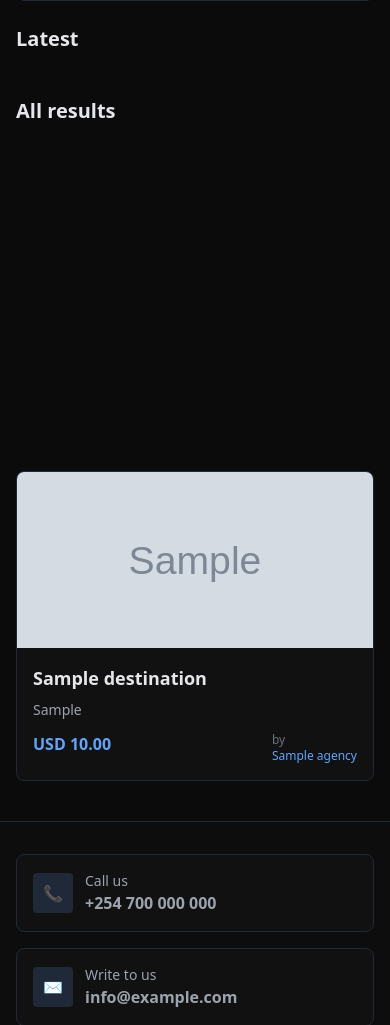
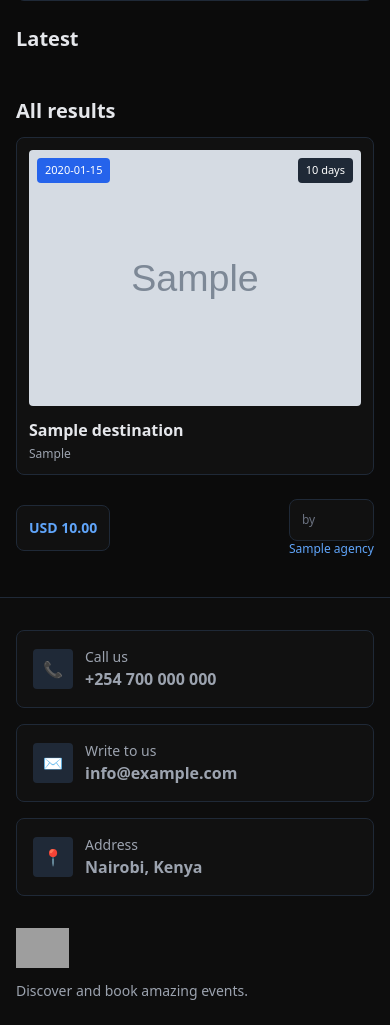
Before and after one commit to motechgroup/shikaticket, a PHP site: page /public/travel in a window 390 px wide. Shown: the part 688-1713 px from the top of the page. Run offline with PHP 8.4, Linux system fonts and the light colour scheme; the visitor is signed in with stand-in values (Sample User, id 1); tables that the repository leaves empty hold one stand-in row (values such as "Sample post"); grey boxes marked "Sample" are stand-in pictures; some libraries are stand-ins or nearby versions; grey boxes are pictures that could not be loaded.

Commit message:
Travel page styling aligned with events
- Card structure & spacings match events list
- Consistent image height, badges, and typography
- Responsive grid 1/2/3 cols with proper gaps

```diff
--- a/app/Views/travel/public_index.php
+++ b/app/Views/travel/public_index.php
@@ -38,23 +38,21 @@
 
   <?php if (!empty($featured)): ?>
   <h2 class="text-xl font-semibold mb-3">Featured</h2>
-  <div class="grid grid-cols-1 sm:grid-cols-2 md:grid-cols-3 gap-6 mb-8 auto-rows-fr items-stretch">
+  <div class="grid grid-cols-1 sm:grid-cols-2 lg:grid-cols-3 gap-4 md:gap-6 mb-8">
     <?php foreach ($featured as $d): ?>
-    <a class="group block h-full" href="<?php echo base_url('/travel/destination?id=' . $d['id']); ?>">
-      <div class="card card-hover h-full overflow-hidden flex flex-col">
+    <a class="block card card-hover p-3 md:p-4" href="<?php echo base_url('/travel/destination?id=' . $d['id']); ?>">
       <?php if (!empty($d['image_path'])): ?>
-          <div class="relative h-44 bg-gray-900 overflow-hidden">
-            <img class="w-full h-full object-cover group-hover:scale-105 transition-transform duration-300" src="<?php echo base_url($d['image_path']); ?>" alt="img">
+      <div class="relative rounded mb-3 h-64 bg-black overflow-hidden">
+        <span class="absolute top-2 left-2 z-10 text-[11px] md:text-xs bg-blue-600 text-white rounded px-2 py-1"><?php echo htmlspecialchars($d['departure_date']); ?></span>
+        <span class="absolute top-2 right-2 z-10 text-[11px] md:text-xs bg-gray-800 text-white rounded px-2 py-1"><?php echo (int)($d['duration_days'] ?? 1); ?> days</span>
+        <img src="<?php echo base_url($d['image_path']); ?>" alt="Destination" class="absolute inset-0 w-full h-full object-cover z-0">
       </div>
       <?php endif; ?>
-        <div class="p-4 flex-1 flex flex-col">
-          <div class="font-semibold text-lg mb-2 line-clamp-2 group-hover:text-blue-400 transition-colors"><?php echo htmlspecialchars($d['title']); ?></div>
-          <div class="text-gray-400 text-sm mb-3 line-clamp-1"><?php echo htmlspecialchars($d['destination']); ?></div>
-          <div class="mt-auto flex items-center justify-between">
-            <div class="text-blue-400 font-semibold text-base"><?php echo htmlspecialchars($d['currency']); ?> <?php echo number_format((float)$d['price'], 2); ?></div>
-            <div class="text-gray-500 text-xs">by <a href="<?php echo base_url('/travel/agency?id=' . $d['agency_id']); ?>" class="text-blue-400 hover:text-blue-300 transition-colors"><?php echo htmlspecialchars($d['company_name']); ?></a></div>
-          </div>
-        </div>
+      <h3 class="font-semibold text-base md:text-lg line-clamp-2"><?php echo htmlspecialchars($d['title']); ?></h3>
+      <p class="text-xs md:text-sm text-gray-400 mt-1 line-clamp-1"><?php echo htmlspecialchars($d['destination']); ?></p>
+      <div class="flex items-center justify-between mt-2">
+        <p class="text-blue-400 font-semibold text-sm md:text-base"><?php echo htmlspecialchars($d['currency']); ?> <?php echo number_format((float)$d['price'], 2); ?></p>
+        <span class="text-xs text-gray-500">by <a href="<?php echo base_url('/travel/agency?id=' . $d['agency_id']); ?>" class="text-blue-400 hover:text-blue-300"><?php echo htmlspecialchars($d['company_name']); ?></a></span>
       </div>
     </a>
     <?php endforeach; ?>
@@ -62,48 +60,44 @@
   <?php endif; ?>
 
   <h2 class="text-xl font-semibold mb-3">Latest</h2>
-  <div class="grid grid-cols-1 sm:grid-cols-2 md:grid-cols-3 gap-6 mb-8 auto-rows-fr items-stretch">
+  <div class="grid grid-cols-1 sm:grid-cols-2 lg:grid-cols-3 gap-4 md:gap-6 mb-8">
     <?php foreach ($latest as $d): ?>
-    <a class="group block h-full" href="<?php echo base_url('/travel/destination?id=' . $d['id']); ?>">
-      <div class="card card-hover h-full overflow-hidden flex flex-col">
+    <a class="block card card-hover p-3 md:p-4" href="<?php echo base_url('/travel/destination?id=' . $d['id']); ?>">
       <?php if (!empty($d['image_path'])): ?>
-          <div class="relative h-44 bg-gray-900 overflow-hidden">
-            <img class="w-full h-full object-cover group-hover:scale-105 transition-transform duration-300" src="<?php echo base_url($d['image_path']); ?>" alt="img">
+      <div class="relative rounded mb-3 h-64 bg-black overflow-hidden">
+        <span class="absolute top-2 left-2 z-10 text-[11px] md:text-xs bg-blue-600 text-white rounded px-2 py-1"><?php echo htmlspecialchars($d['departure_date']); ?></span>
+        <span class="absolute top-2 right-2 z-10 text-[11px] md:text-xs bg-gray-800 text-white rounded px-2 py-1"><?php echo (int)($d['duration_days'] ?? 1); ?> days</span>
+        <img src="<?php echo base_url($d['image_path']); ?>" alt="Destination" class="absolute inset-0 w-full h-full object-cover z-0">
       </div>
       <?php endif; ?>
-        <div class="p-4 flex-1 flex flex-col">
-          <div class="font-semibold text-lg mb-2 line-clamp-2 group-hover:text-blue-400 transition-colors"><?php echo htmlspecialchars($d['title']); ?></div>
-          <div class="text-gray-400 text-sm mb-3 line-clamp-1"><?php echo htmlspecialchars($d['destination']); ?></div>
-          <div class="mt-auto flex items-center justify-between">
-            <div class="text-blue-400 font-semibold text-base"><?php echo htmlspecialchars($d['currency']); ?> <?php echo number_format((float)$d['price'], 2); ?></div>
-            <div class="text-gray-500 text-xs">by <a href="<?php echo base_url('/travel/agency?id=' . $d['agency_id']); ?>" class="text-blue-400 hover:text-blue-300 transition-colors"><?php echo htmlspecialchars($d['company_name']); ?></a></div>
-          </div>
-        </div>
+      <h3 class="font-semibold text-base md:text-lg line-clamp-2"><?php echo htmlspecialchars($d['title']); ?></h3>
+      <p class="text-xs md:text-sm text-gray-400 mt-1 line-clamp-1"><?php echo htmlspecialchars($d['destination']); ?></p>
+      <div class="flex items-center justify-between mt-2">
+        <p class="text-blue-400 font-semibold text-sm md:text-base"><?php echo htmlspecialchars($d['currency']); ?> <?php echo number_format((float)$d['price'], 2); ?></p>
+        <span class="text-xs text-gray-500">by <a href="<?php echo base_url('/travel/agency?id=' . $d['agency_id']); ?>" class="text-blue-400 hover:text-blue-300"><?php echo htmlspecialchars($d['company_name']); ?></a></span>
       </div>
     </a>
     <?php endforeach; ?>
   </div>
 
   <h2 class="text-xl font-semibold mb-3">All results</h2>
-  <div class="grid grid-cols-1 sm:grid-cols-2 md:grid-cols-3 gap-6 auto-rows-fr items-stretch">
+  <div class="grid grid-cols-1 sm:grid-cols-2 lg:grid-cols-3 gap-4 md:gap-6">
     <?php if (empty($destinations)): ?>
       <div class="col-span-full text-gray-400">No destinations match your filters.</div>
     <?php else: foreach ($destinations as $d): ?>
-      <a class="group block h-full" href="<?php echo base_url('/travel/destination?id=' . $d['id']); ?>">
-        <div class="card card-hover h-full overflow-hidden flex flex-col">
+      <a class="block card card-hover p-3 md:p-4" href="<?php echo base_url('/travel/destination?id=' . $d['id']); ?>">
         <?php if (!empty($d['image_path'])): ?>
-            <div class="relative h-44 bg-gray-900 overflow-hidden">
-              <img class="w-full h-full object-cover group-hover:scale-105 transition-transform duration-300" src="<?php echo base_url($d['image_path']); ?>" alt="img">
+        <div class="relative rounded mb-3 h-64 bg-black overflow-hidden">
+          <span class="absolute top-2 left-2 z-10 text-[11px] md:text-xs bg-blue-600 text-white rounded px-2 py-1"><?php echo htmlspecialchars($d['departure_date']); ?></span>
+          <span class="absolute top-2 right-2 z-10 text-[11px] md:text-xs bg-gray-800 text-white rounded px-2 py-1"><?php echo (int)($d['duration_days'] ?? 1); ?> days</span>
+          <img src="<?php echo base_url($d['image_path']); ?>" alt="Destination" class="absolute inset-0 w-full h-full object-cover z-0">
         </div>
         <?php endif; ?>
-          <div class="p-4 flex-1 flex flex-col">
-            <div class="font-semibold text-lg mb-2 line-clamp-2 group-hover:text-blue-400 transition-colors"><?php echo htmlspecialchars($d['title']); ?></div>
-            <div class="text-gray-400 text-sm mb-3 line-clamp-1"><?php echo htmlspecialchars($d['destination']); ?></div>
-            <div class="mt-auto flex items-center justify-between">
-              <div class="text-blue-400 font-semibold text-base"><?php echo htmlspecialchars($d['currency']); ?> <?php echo number_format((float)$d['price'], 2); ?></div>
-              <div class="text-gray-500 text-xs">by <a href="<?php echo base_url('/travel/agency?id=' . $d['agency_id']); ?>" class="text-blue-400 hover:text-blue-300 transition-colors"><?php echo htmlspecialchars($d['company_name']); ?></a></div>
-            </div>
-          </div>
+        <div class="font-semibold text-base md:text-lg line-clamp-2"><?php echo htmlspecialchars($d['title']); ?></div>
+        <div class="text-xs md:text-sm text-gray-400 mt-1 line-clamp-1"><?php echo htmlspecialchars($d['destination']); ?></div>
+        <div class="flex items-center justify-between mt-2">
+          <div class="text-blue-400 font-semibold text-sm md:text-base"><?php echo htmlspecialchars($d['currency']); ?> <?php echo number_format((float)$d['price'], 2); ?></div>
+          <div class="text-xs text-gray-500">by <a href="<?php echo base_url('/travel/agency?id=' . $d['agency_id']); ?>" class="text-blue-400 hover:text-blue-300"><?php echo htmlspecialchars($d['company_name']); ?></a></div>
         </div>
       </a>
     <?php endforeach; endif; ?>
```
Lines whose indentation alone changed are shown as unchanged.
